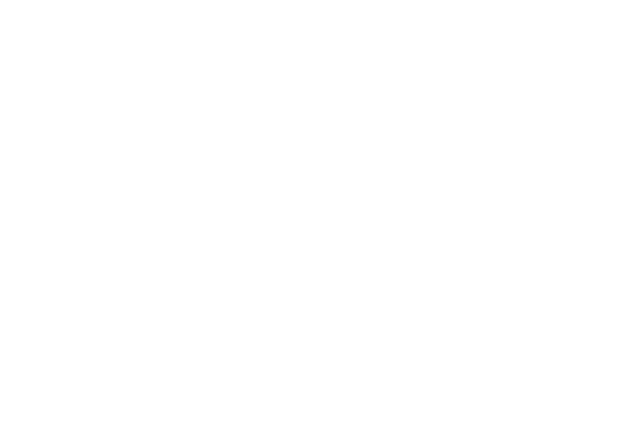
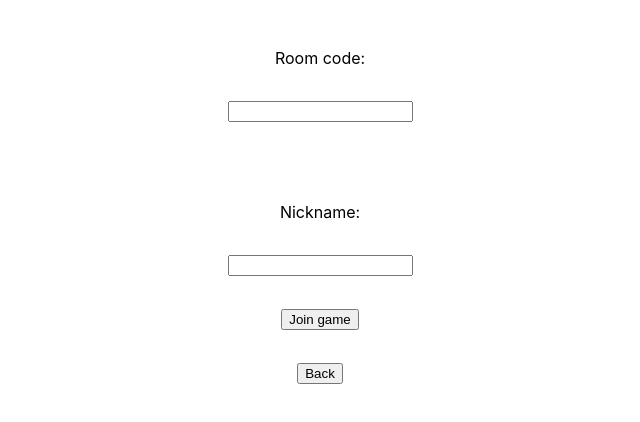
Before and after one commit to dhackz/fpt, a React (Create React App) app in the folder frontend/: page /join-lobby in a window 1280 px wide. Shown: the top 422 px of the page, without its empty margins (320-960 px from the left). Built offline with nearby package versions, Linux system fonts and the light colour scheme.

Commit message:
add join lobby screen and back btns

```diff
--- a/frontend/src/App.tsx
+++ b/frontend/src/App.tsx
@@ -4,6 +4,7 @@
 import { Route } from "react-router";
 import { BrowserRouter } from "react-router-dom";
 import SelectGamemode from './Pages/SelectGamemode';
+import JoinLobby from './Pages/JoinLobby';
 
 const App = () => {
   return (
@@ -11,6 +12,7 @@
       <BrowserRouter>
         <Route exact path="/" component={HostOrJoin}/>
         <Route exact path="/create-lobby" component={SelectGamemode}/>
+        <Route exact path="/join-lobby" component={JoinLobby}/>
       </BrowserRouter>
     </div>
   );
--- a/frontend/src/Pages/HostOrJoin/index.tsx
+++ b/frontend/src/Pages/HostOrJoin/index.tsx
@@ -8,7 +8,7 @@
     <>
       <div style={{padding: "3rem"}}>Welcome boiii</div>
       <div style={{margin: "2rem"}}><button onClick={() => history.push("/create-lobby")}>Host game</button></div>
-      <div style={{margin: "2rem"}}><button onClick={() => console.log("join game boioii")}>Join game</button></div>
+      <div style={{margin: "2rem"}}><button onClick={() => history.push("/join-lobby")}>Join game</button></div>
     </>
   );
 }
--- /dev/null
+++ b/frontend/src/Pages/JoinLobby/index.tsx
@@ -0,0 +1,21 @@
+
+import React from 'react';
+import { useHistory } from "react-router-dom";
+
+const JoinLobby = () => {
+  const history = useHistory();
+  return (
+    <>
+      <div style={{paddingTop: "3rem"}}>Room code:</div>
+      <div style={{margin: "2rem"}}><input type="text"/></div>
+      <div style={{paddingTop: "3rem"}}>Nickname:</div>
+      <div style={{margin: "2rem"}}><input type="text"/></div>
+
+      <div style={{margin: "2rem"}}><button onClick={() => console.log("join game")}>Join game</button></div>
+
+      <div style={{margin: "2rem"}}><button onClick={() => history.push("/")}>Back</button></div>
+    </>
+  );
+}
+
+export default JoinLobby;
--- a/frontend/src/Pages/SelectGamemode/index.tsx
+++ b/frontend/src/Pages/SelectGamemode/index.tsx
@@ -1,7 +1,9 @@
 
 import React from 'react';
+import { useHistory } from "react-router-dom";
 
 const SelectGamemode = () => {
+  const history = useHistory();
   return (
     <>
       <div style={{padding: "3rem"}}>Chose gamemode</div>
@@ -9,6 +11,8 @@
       Det blir secret hitler liksom
 
       <div style={{margin: "2rem"}}><button onClick={() => console.log("request to create lobby, use id in response to go to new url with that id")}>Create lobby</button></div>
+
+      <div style={{margin: "2rem"}}><button onClick={() => history.push("/")}>Back</button></div>
     </>
   );
 }
```
